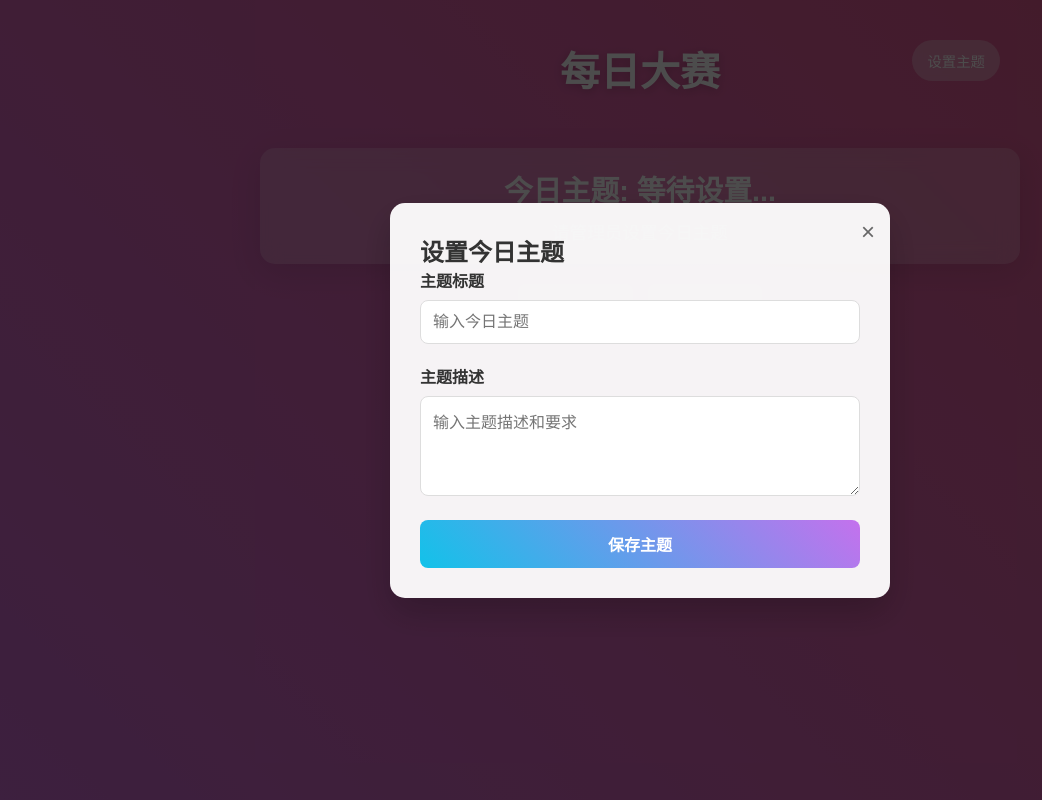
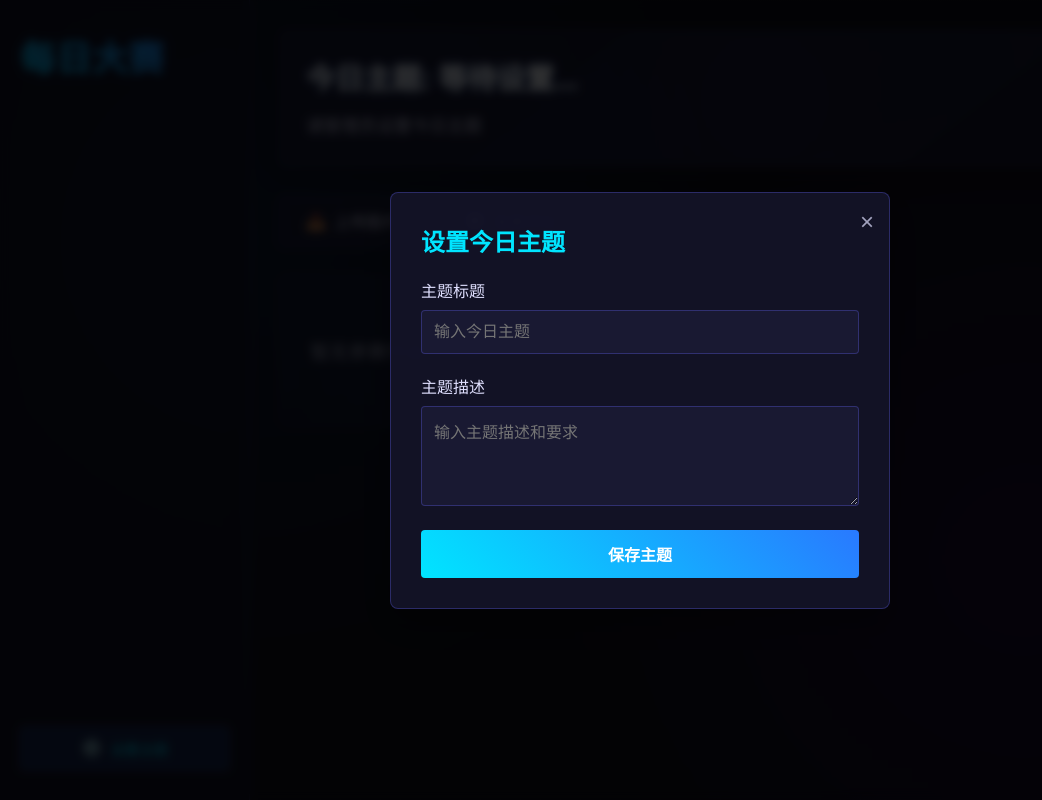
Before and after one commit to yreborn/daily-contest-simplified, a plain HTML site: page index.html in a window 1280 px wide. Both pictures are taken after a click on the button "设置主题". Shown: the whole page, without its empty margins (0-1042 px from the left). Drawn offline with Linux system fonts and the light colour scheme.

Commit message:
Add files via upload

```diff
--- a/index.html
+++ b/index.html
@@ -13,75 +13,308 @@
 
         body {
             font-family: 'PingFang SC', 'Microsoft YaHei', sans-serif;
-            background: linear-gradient(45deg, #12c2e9, #c471ed, #f64f59);
-            background-size: 400% 400%;
-            animation: gradient 15s ease infinite;
-            color: #fff;
+            background-color: #0f0f1a;
+            color: #e0e0ff;
+            min-height: 100vh;
+            overflow-x: hidden;
+            position: relative;
+        }
+
+        body::before {
+            content: '';
+            position: absolute;
+            top: 0;
+            left: 0;
+            width: 100%;
+            height: 100%;
+            background:
+                radial-gradient(circle at 20% 30%, rgba(0, 128, 255, 0.1) 0%, transparent 40%),
+                radial-gradient(circle at 80% 70%, rgba(128, 0, 255, 0.1) 0%, transparent 40%);
+            z-index: -1;
+        }
+
+        .grid-overlay {
+            position: fixed;
+            top: 0;
+            left: 0;
+            width: 100%;
+            height: 100%;
+            background-image:
+                linear-gradient(rgba(30, 30, 60, 0.05) 1px, transparent 1px),
+                linear-gradient(90deg, rgba(30, 30, 60, 0.05) 1px, transparent 1px);
+            background-size: 20px 20px;
+            z-index: -1;
+            pointer-events: none;
+        }
+
+        .container {
+            display: grid;
+            grid-template-columns: 250px 1fr;
             min-height: 100vh;
         }
 
-        @keyframes gradient {
-            0% { background-position: 0% 50%; }
-            50% { background-position: 100% 50%; }
-            100% { background-position: 0% 50%; }
+        .sidebar {
+            background: rgba(20, 20, 40, 0.8);
+            backdrop-filter: blur(10px);
+            padding: 30px 20px;
+            border-right: 1px solid rgba(100, 100, 255, 0.2);
+            display: flex;
+            flex-direction: column;
+            position: relative;
+            overflow: hidden;
         }
 
-        .container {
-            max-width: 800px;
-            margin: 0 auto;
-            padding: 20px;
+        .sidebar::after {
+            content: '';
+            position: absolute;
+            top: 0;
+            right: 0;
+            width: 1px;
+            height: 100%;
+            background: linear-gradient(to bottom, transparent, rgba(100, 100, 255, 0.5), transparent);
+            animation: glow 4s infinite;
         }
 
-        header {
-            text-align: center;
-            padding: 20px 0;
-            position: relative;
+        @keyframes glow {
+            0%, 100% { opacity: 0.3; }
+            50% { opacity: 1; }
         }
 
-        h1 {
-            font-size: 2.5rem;
-            margin-bottom: 10px;
-            text-shadow: 0 2px 10px rgba(0, 0, 0, 0.2);
+        .logo {
+            font-size: 2.2rem;
+            font-weight: bold;
+            margin-bottom: 40px;
+            background: linear-gradient(45deg, #00e5ff, #2979ff);
+            -webkit-background-clip: text;
+            background-clip: text;
+            color: transparent;
+            text-shadow: 0 0 10px rgba(41, 121, 255, 0.3);
+            letter-spacing: 1px;
+        }
+
+        .main-content {
+            padding: 30px;
+        }
+
+        .admin-btn {
+            background: rgba(41, 121, 255, 0.2);
+            border: 1px solid rgba(41, 121, 255, 0.5);
+            color: #00e5ff;
+            padding: 10px 15px;
+            border-radius: 4px;
+            cursor: pointer;
+            font-size: 0.9rem;
+            transition: all 0.3s ease;
+            margin-top: auto;
+            display: flex;
+            align-items: center;
+            justify-content: center;
+            gap: 8px;
+        }
+
+        .admin-btn:hover {
+            background: rgba(41, 121, 255, 0.3);
+            transform: translateY(-2px);
+            box-shadow: 0 5px 15px rgba(41, 121, 255, 0.2);
+        }
+
+        .admin-btn::before {
+            content: '⚙️';
+            font-size: 1.1rem;
         }
 
         .theme-container {
-            background: rgba(255, 255, 255, 0.2);
-            backdrop-filter: blur(10px);
-            border-radius: 15px;
-            padding: 20px;
-            margin: 20px 0;
-            box-shadow: 0 8px 32px rgba(0, 0, 0, 0.1);
-            text-align: center;
+            background: rgba(30, 30, 60, 0.6);
+            border: 1px solid rgba(100, 100, 255, 0.2);
+            border-radius: 8px;
+            padding: 25px;
+            margin: 0 0 30px 0;
+            box-shadow: 0 8px 32px rgba(0, 0, 0, 0.2);
+            position: relative;
+            overflow: hidden;
+        }
+
+        .theme-container::before {
+            content: '';
+            position: absolute;
+            top: -50%;
+            left: -50%;
+            width: 200%;
+            height: 200%;
+            background: radial-gradient(circle, rgba(41, 121, 255, 0.1) 0%, transparent 70%);
+            animation: rotate 20s linear infinite;
+            z-index: -1;
+        }
+
+        @keyframes rotate {
+            0% { transform: rotate(0deg); }
+            100% { transform: rotate(360deg); }
         }
 
         .theme-title {
             font-size: 1.8rem;
-            margin-bottom: 10px;
+            margin-bottom: 15px;
+            color: #fff;
+            text-shadow: 0 0 10px rgba(41, 121, 255, 0.5);
         }
 
         .theme-description {
             font-size: 1.1rem;
             opacity: 0.9;
+            line-height: 1.6;
         }
 
-        .admin-btn {
-            position: absolute;
-            top: 20px;
-            right: 20px;
-            background: rgba(255, 255, 255, 0.3);
-            border: none;
-            color: white;
-            padding: 10px 15px;
-            border-radius: 50px;
-            cursor: pointer;
-            font-size: 0.9rem;
-            backdrop-filter: blur(5px);
-            transition: all 0.3s ease;
+        .action-buttons {
+            display: flex;
+            gap: 15px;
+            margin: 20px 0;
         }
 
-        .admin-btn:hover {
-            background: rgba(255, 255, 255, 0.4);
+        .action-btn {
+            background: rgba(30, 30, 60, 0.6);
+            border: 1px solid rgba(100, 100, 255, 0.3);
+            color: #e0e0ff;
+            padding: 12px 25px;
+            border-radius: 4px;
+            font-size: 1rem;
+            cursor: pointer;
+            transition: all 0.3s ease;
+            font-weight: 500;
+            display: flex;
+            align-items: center;
+            gap: 8px;
+        }
+
+        .action-btn:hover {
+            background: rgba(41, 121, 255, 0.2);
             transform: translateY(-2px);
+            box-shadow: 0 5px 15px rgba(0, 0, 0, 0.2);
+            border-color: rgba(100, 100, 255, 0.5);
+        }
+
+        .upload-btn::before {
+            content: '📤';
+        }
+
+        .comment-btn::before {
+            content: '💬';
+        }
+
+        .entries-container {
+            display: grid;
+            grid-template-columns: repeat(auto-fill, minmax(250px, 1fr));
+            gap: 20px;
+            margin-top: 30px;
+        }
+
+        .entry-card {
+            background: rgba(30, 30, 60, 0.6);
+            border: 1px solid rgba(100, 100, 255, 0.2);
+            border-radius: 8px;
+            overflow: hidden;
+            box-shadow: 0 8px 32px rgba(0, 0, 0, 0.2);
+            transition: all 0.3s ease;
+            position: relative;
+        }
+
+        .entry-card:hover {
+            transform: translateY(-5px);
+            box-shadow: 0 12px 40px rgba(41, 121, 255, 0.2);
+            border-color: rgba(100, 100, 255, 0.5);
+        }
+
+        .entry-card::after {
+            content: '';
+            position: absolute;
+            bottom: 0;
+            left: 0;
+            width: 100%;
+            height: 2px;
+            background: linear-gradient(to right, #00e5ff, #2979ff);
+            transform: scaleX(0);
+            transform-origin: left;
+            transition: transform 0.3s ease;
+        }
+
+        .entry-card:hover::after {
+            transform: scaleX(1);
+        }
+
+        .entry-image {
+            width: 100%;
+            height: 200px;
+            object-fit: cover;
+            display: block;
+            border-bottom: 1px solid rgba(100, 100, 255, 0.2);
+        }
+
+        .entry-content {
+            padding: 15px;
+        }
+
+        .entry-author {
+            font-weight: bold;
+            margin-bottom: 8px;
+            color: #00e5ff;
+        }
+
+        .entry-comment {
+            font-size: 0.95rem;
+            opacity: 0.9;
+            line-height: 1.5;
+        }
+
+        .likes {
+            display: flex;
+            align-items: center;
+            margin-top: 15px;
+        }
+
+        .like-btn {
+            background: none;
+            border: none;
+            color: #e0e0ff;
+            font-size: 1.2rem;
+            cursor: pointer;
+            margin-right: 8px;
+            transition: transform 0.2s ease;
+        }
+
+        .like-btn:hover {
+            transform: scale(1.2);
+        }
+
+        .like-count {
+            font-size: 0.9rem;
+            color: rgba(224, 224, 255, 0.8);
+        }
+
+        .no-entries {
+            text-align: center;
+            padding: 60px 0;
+            font-size: 1.2rem;
+            opacity: 0.7;
+            background: rgba(30, 30, 60, 0.4);
+            border: 1px solid rgba(100, 100, 255, 0.2);
+            border-radius: 8px;
+            position: relative;
+            overflow: hidden;
+        }
+
+        .no-entries::before {
+            content: '';
+            position: absolute;
+            top: -50%;
+            left: -50%;
+            width: 200%;
+            height: 200%;
+            background: radial-gradient(circle, rgba(41, 121, 255, 0.05) 0%, transparent 70%);
+            animation: rotate 20s linear infinite;
+            z-index: -1;
+        }
+
+        .text-only {
+            padding-top: 20px;
         }
 
         .modal {
@@ -91,20 +324,22 @@
             left: 0;
             width: 100%;
             height: 100%;
-            background: rgba(0, 0, 0, 0.7);
+            background: rgba(0, 0, 0, 0.8);
             z-index: 100;
             justify-content: center;
             align-items: center;
+            backdrop-filter: blur(5px);
         }
 
         .modal-content {
-            background: rgba(255, 255, 255, 0.95);
-            border-radius: 15px;
+            background: rgba(20, 20, 40, 0.95);
+            border: 1px solid rgba(100, 100, 255, 0.3);
+            border-radius: 8px;
             width: 90%;
             max-width: 500px;
             padding: 30px;
-            color: #333;
-            box-shadow: 0 15px 35px rgba(0, 0, 0, 0.2);
+            color: #e0e0ff;
+            box-shadow: 0 15px 35px rgba(0, 0, 0, 0.3);
             position: relative;
             animation: modalAppear 0.3s ease-out;
         }
@@ -122,27 +357,47 @@
             background: none;
             border: none;
             cursor: pointer;
-            color: #666;
+            color: rgba(224, 224, 255, 0.7);
+            transition: color 0.3s ease;
+        }
+
+        .close-btn:hover {
+            color: #00e5ff;
         }
 
         .form-group {
             margin-bottom: 20px;
         }
 
+        .modal-content h2 {
+            margin-bottom: 20px;
+            color: #00e5ff;
+            font-size: 1.5rem;
+        }
+
         label {
             display: block;
             margin-bottom: 8px;
-            font-weight: bold;
-            color: #333;
+            font-weight: 500;
+            color: #e0e0ff;
         }
 
         input, textarea {
             width: 100%;
             padding: 12px;
-            border: 1px solid #ddd;
-            border-radius: 8px;
+            background: rgba(30, 30, 60, 0.6);
+            border: 1px solid rgba(100, 100, 255, 0.3);
+            border-radius: 4px;
             font-size: 1rem;
             font-family: inherit;
+            color: #e0e0ff;
+            transition: border-color 0.3s ease;
+        }
+
+        input:focus, textarea:focus {
+            outline: none;
+            border-color: rgba(100, 100, 255, 0.7);
+            box-shadow: 0 0 0 2px rgba(41, 121, 255, 0.2);
         }
 
         textarea {
@@ -151,11 +406,11 @@
         }
 
         .submit-btn {
-            background: linear-gradient(45deg, #12c2e9, #c471ed);
+            background: linear-gradient(45deg, #00e5ff, #2979ff);
             color: white;
             border: none;
             padding: 12px 25px;
-            border-radius: 8px;
+            border-radius: 4px;
             font-size: 1rem;
             cursor: pointer;
             transition: all 0.3s ease;
@@ -166,108 +421,27 @@
 
         .submit-btn:hover {
             transform: translateY(-2px);
-            box-shadow: 0 5px 15px rgba(0, 0, 0, 0.1);
+            box-shadow: 0 5px 15px rgba(41, 121, 255, 0.3);
         }
 
-        .action-buttons {
-            display: flex;
-            justify-content: center;
-            gap: 15px;
-            margin: 20px 0;
+        @media (max-width: 768px) {
+            .container {
+                grid-template-columns: 1fr;
             }
 
-        .action-btn {
-            background: rgba(255, 255, 255, 0.2);
-            backdrop-filter: blur(5px);
-            border: none;
-            color: white;
-            padding: 12px 25px;
-            border-radius: 8px;
-            font-size: 1rem;
-            cursor: pointer;
-            transition: all 0.3s ease;
-            font-weight: bold;
+            .sidebar {
+                padding: 20px;
+                border-right: none;
+                border-bottom: 1px solid rgba(100, 100, 255, 0.2);
             }
 
-        .action-btn:hover {
-            transform: translateY(-2px);
-            background: rgba(255, 255, 255, 0.3);
+            .logo {
+                font-size: 1.8rem;
+                margin-bottom: 20px;
             }
 
-        .entries-container {
-            display: grid;
-            grid-template-columns: repeat(auto-fill, minmax(250px, 1fr));
-            gap: 20px;
-            margin-top: 30px;
-        }
-
-        .entry-card {
-            background: rgba(255, 255, 255, 0.2);
-            backdrop-filter: blur(10px);
-            border-radius: 15px;
-            overflow: hidden;
-            box-shadow: 0 8px 32px rgba(0, 0, 0, 0.1);
-            transition: transform 0.3s ease;
-        }
-
-        .entry-card:hover {
-            transform: translateY(-5px);
-        }
-
-        .entry-image {
-            width: 100%;
-            height: 200px;
-            object-fit: cover;
-            display: block;
-        }
-
-        .entry-content {
-            padding: 15px;
-        }
-
-        .entry-author {
-            font-weight: bold;
-            margin-bottom: 5px;
-        }
-
-        .entry-comment {
-            font-size: 0.9rem;
-            opacity: 0.9;
-        }
-
-        .likes {
-            display: flex;
-            align-items: center;
-            margin-top: 10px;
-        }
-
-        .like-btn {
-            background: none;
-            border: none;
-            color: white;
-            font-size: 1.2rem;
-            cursor: pointer;
-            margin-right: 5px;
-        }
-
-        .like-count {
-            font-size: 0.9rem;
-        }
-
-        .no-entries {
-            text-align: center;
-            padding: 40px 0;
-            font-size: 1.2rem;
-            opacity: 0.7;
-        }
-
-        .text-only {
-            padding-top: 20px;
-        }
-
-        @media (max-width: 600px) {
-            h1 {
-                font-size: 2rem;
+            .admin-btn {
+                margin-top: 20px;
             }
 
             .theme-title {
@@ -281,20 +455,22 @@
     </style>
 </head>
 <body>
+<div class="grid-overlay"></div>
 <div class="container">
-        <header>
-            <h1>每日大赛</h1>
+    <div class="sidebar">
+        <h1 class="logo">每日大赛</h1>
         <button class="admin-btn" id="adminBtn">设置主题</button>
-        </header>
+    </div>
 
+    <div class="main-content">
         <div class="theme-container">
             <h2 class="theme-title" id="themeTitle">今日主题: 等待设置...</h2>
             <p class="theme-description" id="themeDescription">请管理员设置今日主题</p>
         </div>
 
         <div class="action-buttons">
-            <button class="action-btn" id="uploadImageBtn">上传图片</button>
-            <button class="action-btn" id="addCommentBtn">发表评论</button>
+            <button class="action-btn upload-btn" id="uploadImageBtn">上传图片</button>
+            <button class="action-btn comment-btn" id="addCommentBtn">发表评论</button>
         </div>
 
         <div class="entries-container" id="entriesContainer">
@@ -302,6 +478,7 @@
                 暂无参赛作品，快来参与吧！
             </div>
             <!-- 参赛作品将在这里动态生成 -->
+        </div>
     </div>
 </div>
 
@@ -558,6 +735,7 @@
             if (entries.length === 0) {
                 noEntries.style.display = 'block';
                 entriesContainer.innerHTML = '';
+                entriesContainer.appendChild(noEntries);
                 return;
             }
 
```
Lines whose indentation alone changed are shown as unchanged.
